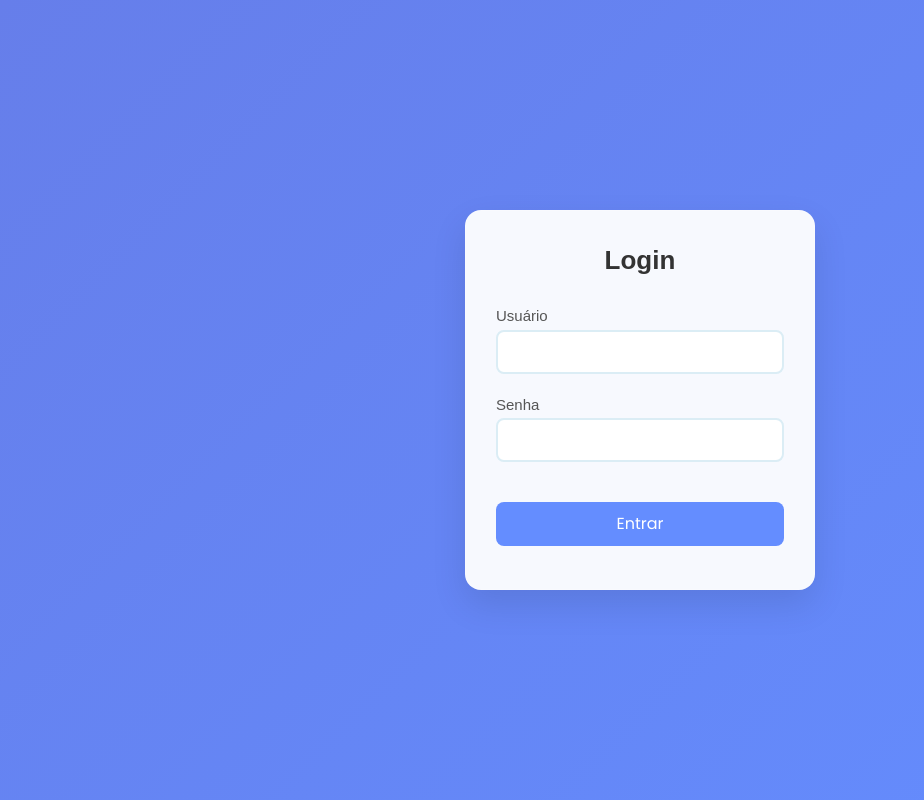
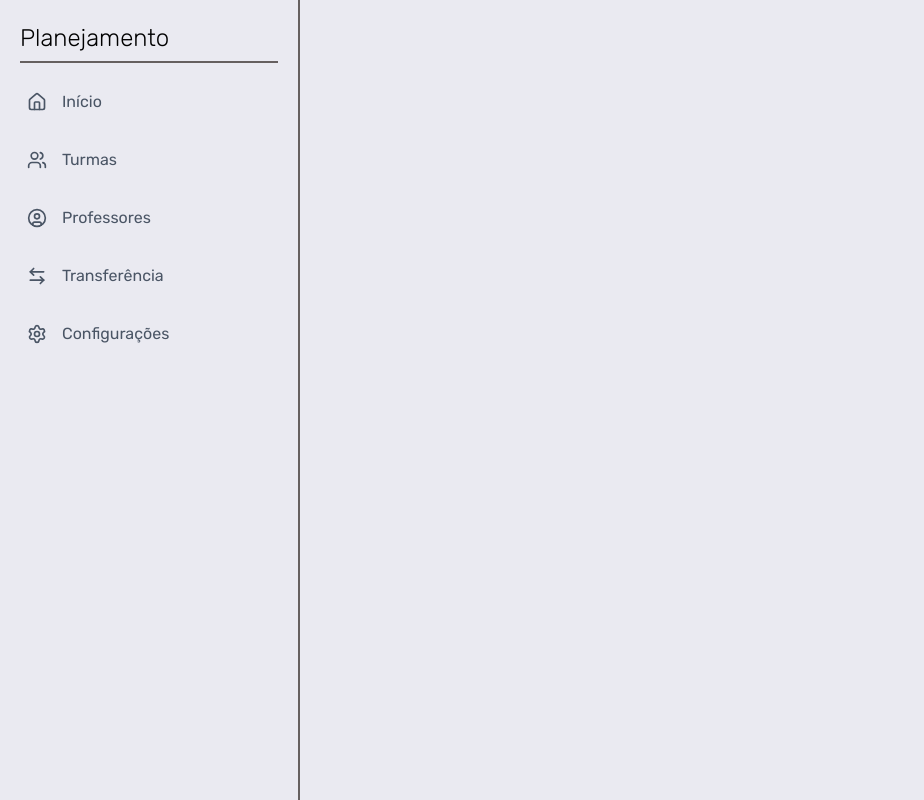
Before and after one commit to Lucass-L/Planejamento, a React (Vite) app in the folder frontEnd/: page /dashboard in a window 1280 px wide. Shown: the whole page, without its empty margins (0-924 px from the left). Built offline with nearby package versions, Linux system fonts and the light colour scheme.

Commit message:
"Dashboard "

```diff
--- a/frontEnd/package.json
+++ b/frontEnd/package.json
@@ -10,8 +10,10 @@
     "preview": "vite preview"
   },
   "dependencies": {
+    "lucide-react": "^0.577.0",
     "react": "^19.2.0",
-    "react-dom": "^19.2.0"
+    "react-dom": "^19.2.0",
+    "react-router-dom": "^7.13.1"
   },
   "devDependencies": {
     "@eslint/js": "^9.39.1",
--- a/frontEnd/src/App.jsx
+++ b/frontEnd/src/App.jsx
@@ -1,14 +1,15 @@
-import './App.css'
-import Login from './pages/Login/Login.jsx'
+import './App.css';
+import AppRoutes from './routes/AppRoutes.jsx';
+
 
 
 const App = () => {
 
   return (
     <>
-      <Login/>
+      <AppRoutes/>
     </>
   )
 }
 
-export default App
+export default App;
--- a/frontEnd/src/main.jsx
+++ b/frontEnd/src/main.jsx
@@ -8,5 +8,5 @@ import App from './App.jsx'
 createRoot(document.getElementById('root')).render(
   <StrictMode>
     <App />
-  </StrictMode>,
+  </StrictMode>
 )
--- /dev/null
+++ b/frontEnd/src/pages/Dashboard/Dashboard.jsx
@@ -0,0 +1,13 @@
+import styles from './Dashboard.module.css';
+import Sidebar from './Sidebar/Sidebar.jsx';
+
+
+const Dashboard = () => {
+    return(
+        <div className={styles.container}>
+            <Sidebar/>
+        </div>
+    )
+}
+
+export default Dashboard;
--- /dev/null
+++ b/frontEnd/src/pages/Dashboard/Dashboard.module.css
@@ -0,0 +1,4 @@
+.container{
+    height: 100vh;
+    background-color: #eaeaf1;
+}
--- /dev/null
+++ b/frontEnd/src/pages/Dashboard/Sidebar/Sidebar.jsx
@@ -0,0 +1,46 @@
+import { NavLink } from 'react-router-dom';
+import styles from './Sidebar.module.css';
+import { Home, Users, UserCircle, ArrowLeftRight, Settings } from 'lucide-react';
+
+
+
+const Sidebar = () => {
+
+    const itensNavegacao = [
+        {label: 'Início', Icon: Home, path: ''},
+        {label: 'Turmas', Icon: Users, path: '/turmas'},
+        {label: 'Professores', Icon: UserCircle, path: '/professores'},
+        {label: 'Transferência', Icon: ArrowLeftRight, path: '/transferencia'},
+        {label: 'Configurações', Icon: Settings, path: '/configuracoes'}
+    ]
+
+    return(
+    <aside className={styles.side}>
+        <h2 className={styles.title}>Planejamento</h2>
+        <div className={styles.linhaDiv}/>
+        <div className={styles.containerNav}>
+            <ul className={styles.List}>
+                {itensNavegacao.map((item) => {
+                    const pathCompleto = `/dashboard${item.path}`
+                    const Icon = item.Icon
+                    return(
+                        <li className={styles.itemLista} key={item.path}>
+                         <NavLink
+                            to={pathCompleto}
+                            end={item.path === '/dashboard'}
+                            className={({isActive}) =>  `${styles.linkContent} ${isActive ? styles.pathAtivo : styles.pathInativo}` }
+                        >
+                                <Icon className={styles.icon}/>
+                                <span className={styles.label}>{item.label}</span>
+                        </NavLink>
+                        </li>
+                    )
+                })}
+            </ul>
+        </div>
+    </aside>
+    )
+}
+
+
+export default Sidebar
--- /dev/null
+++ b/frontEnd/src/pages/Dashboard/Sidebar/Sidebar.module.css
@@ -0,0 +1,66 @@
+.side{
+    display: flex;
+    flex-direction: column;
+    width: 300px;
+    background-color:  var(--branco-neve);
+    padding: 20px;
+    height: 100%;
+    border-right: 2px solid var(--cinza-fraco);
+}
+.title{
+    font-family: var(--font-rubik);
+    font-weight: 100;
+    margin-bottom: 5px;
+}
+.linhaDiv{
+    border: none;
+    background-color: var(--cinza-fraco);
+    margin:  0 ;
+    height: 2px;
+    width: 100%;
+}
+
+.itemLista{
+    list-style: none;
+
+}
+
+.List{
+    display: flex;
+    flex-direction: column;
+    justify-content: center;
+    gap: 20px;
+    margin-top: 20px;
+    padding: 0;
+}
+
+.linkContent{
+    display: flex;
+    align-items: center;
+    gap: 15px;
+    text-decoration: none;
+    border: 2px solid transparent;
+    padding: 5px 5px;
+    border-radius: 8px;
+    width: 250px;
+
+    &:hover{
+        background-color: #cdcecf;
+    }
+}
+
+.icon{
+    width: 20px;
+    color: #4A5565;
+}
+
+.label{
+    color: #4A5565;
+    font-family: var(--font-rubik);
+}
+
+
+.containerNav{
+    display: flex;
+    justify-content: start;
+}
--- a/frontEnd/src/pages/Login/Login.jsx
+++ b/frontEnd/src/pages/Login/Login.jsx
@@ -1,16 +1,23 @@
-import { useState } from 'react'
-import styles from './Login.module.css'
+import { useState } from 'react';
+import styles from './Login.module.css';
+import {useNavigate } from 'react-router-dom';
 
 const Login = () => {
 
-    const [email, setEmail] = useState('')
-    const [senha, setSenha] = useState('')
-    const [error, setError] = useState('')
+    const [email, setEmail] = useState('');
+    const [senha, setSenha] = useState('');
+    const [error, setError] = useState('');
+
+    const navigate = useNavigate();
 
     const handlesubmit = async (e) =>{
         e.preventDefault();
 
-        alert(`Usuário: ${email} \n Senha: ${senha}`)
+        alert(`Usuário: ${email} \n Senha: ${senha}`);
+        //chamar dashboard para um teste visual!
+        navigate('/dashboard');
+
+        //
 
         //Chamar o context para verificar se o usuario existe e tem permissao, usando await!
     }
@@ -24,7 +31,7 @@ const Login = () => {
                 </h2>
                 <div className={styles.groupFormMargin}>
                         <div className={styles.inputGroup}>
-                        <label htmlFor="username-input" className={styles.label}>
+                        <label htmlFor="email-input" className={styles.label}>
                             Usuário
                         </label>
                         <input
@@ -56,4 +63,4 @@ const Login = () => {
     )
 }
 
-export default Login
+export default Login;
--- a/frontEnd/src/routes/AppRoutes.jsx
+++ b/frontEnd/src/routes/AppRoutes.jsx
@@ -0,0 +1,19 @@
+import { BrowserRouter, Routes, Route} from 'react-router-dom';
+
+
+import Dashboard from '../pages/Dashboard/Dashboard.jsx';
+import Login from '../pages/Login/Login.jsx';
+
+
+const AppRoutes = () => {
+    return(
+        <BrowserRouter>
+            <Routes>
+                <Route path='/' element={<Login/>}/>
+                <Route path='/dashboard' element={<Dashboard/>}/>
+            </Routes>
+        </BrowserRouter>
+    )
+}
+
+export default AppRoutes;
--- a/frontEnd/src/styles/variables.css
+++ b/frontEnd/src/styles/variables.css
@@ -1,6 +1,10 @@
 @import url('https://fonts.googleapis.com/css2?family=Open+Sans:ital,wght@0,300..800;1,300..800&family=Poppins:wght@200;400;500;600;700;800&display=swap');
+
+@import url('https://fonts.googleapis.com/css2?family=Rubik:ital,wght@0,300..900;1,300..900&display=swap');
 
 :root{
     --font-poppins: 'Poppins', sans-serif;
-
+    --font-rubik: 'Rubik', sans-serif;
+    --branco-neve : #eaeaf1;
+    --cinza-fraco: #666060;
 }
```
Also changed, not shown: 2 other files (tests, documents, lock files or other folders).
